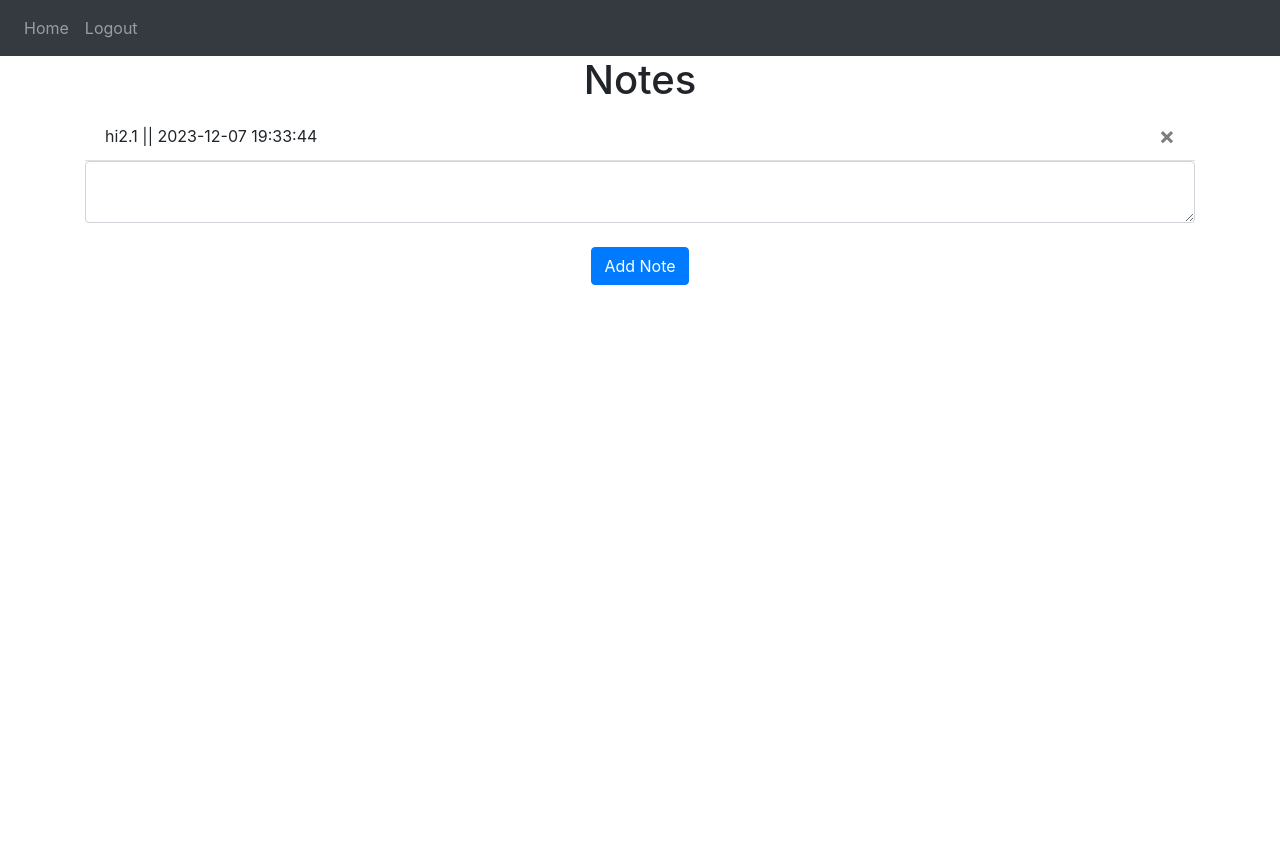
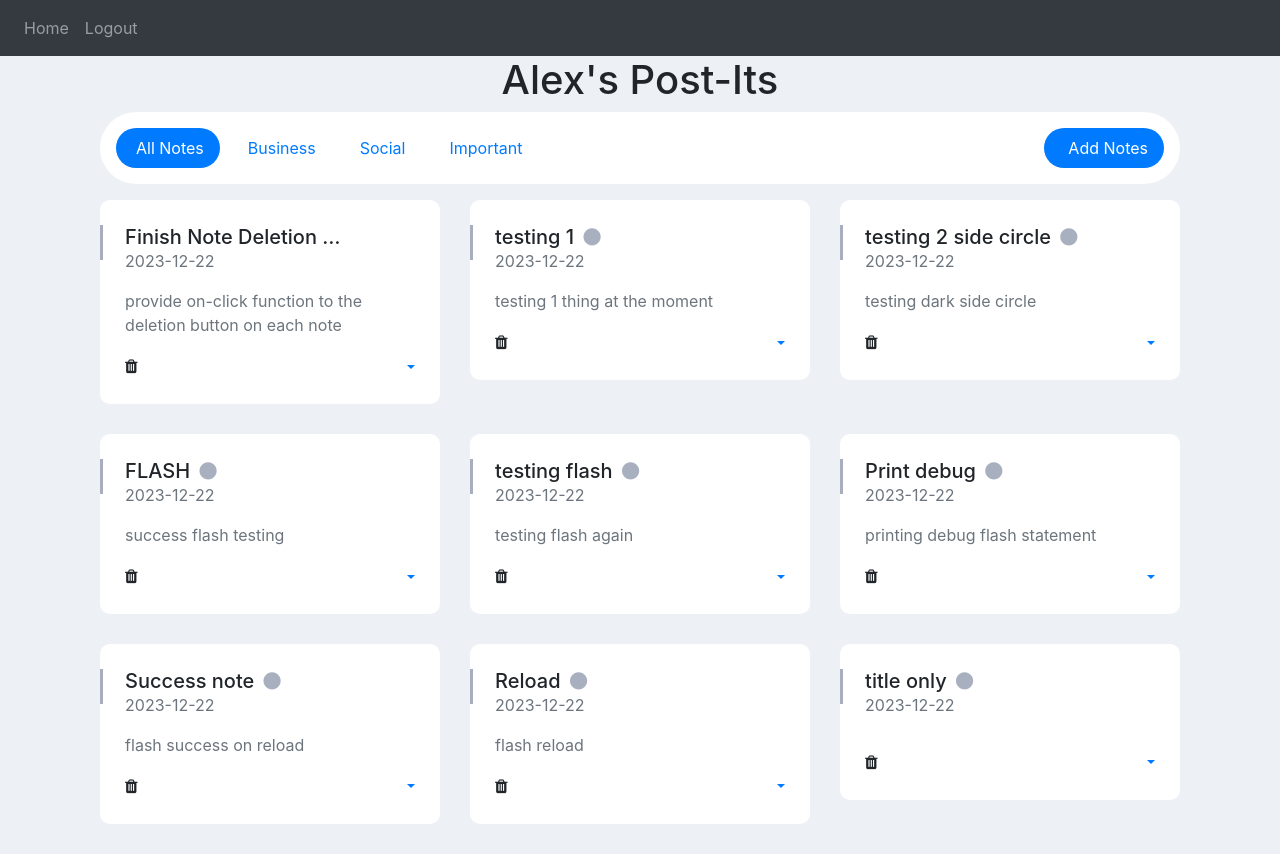
Before and after one commit to ajaxdwdev/post-it, a Flask app: page / in a window 1280 px wide. Before the commit the page ends 285 px from the top, so only its background shows below. Run offline with Flask 3, Linux system fonts and the light colour scheme; a user stored in the database is signed in; some libraries are stand-ins or nearby versions.

Commit message:
main functionality complete

```diff
--- /dev/null
+++ b/package.json
@@ -0,0 +1,5 @@
+{
+  "dependencies": {
+    "jquery": "^3.7.1"
+  }
+}
--- a/post_it_website/models.py
+++ b/post_it_website/models.py
@@ -4,7 +4,8 @@ from sqlalchemy.sql import func
 
 class Note(db.Model):
     id = db.Column(db.Integer, primary_key=True)
-    data = db.Column(db.String(10000))
+    noteHeading = db.Column(db.String(100))
+    noteContent = db.Column(db.String(10000))
     date = db.Column(db.DateTime(timezone=True), default=func.now())
     userId = db.Column(db.Integer, db.ForeignKey('user.id'))
 
--- a/post_it_website/static/index.js
+++ b/post_it_website/static/index.js
@@ -6,3 +6,197 @@ function deleteNote(noteId) {
     window.location.href = '/';
   });
 }
+
+$(function () {
+  function removeNote() {
+    $('.remove-note')
+      .off('click')
+      .on('click', function (event) {
+        event.stopPropagation();
+        $(this).parents('.single-note-item').remove();
+      });
+  }
+
+  function favouriteNote() {
+    $('.favourite-note')
+      .off('click')
+      .on('click', function (event) {
+        event.stopPropagation();
+        $(this).parents('.single-note-item').toggleClass('note-favourite');
+      });
+  }
+
+  function addLabelGroups() {
+    $('.category-selector .badge-group-item')
+      .off('click')
+      .on('click', function (event) {
+        event.preventDefault();
+        /* Act on the event */
+        var getclass = this.className;
+        var getSplitclass = getclass.split(' ')[0];
+        if ($(this).hasClass('badge-business')) {
+          $(this).parents('.single-note-item').removeClass('note-social');
+          $(this).parents('.single-note-item').removeClass('note-important');
+          $(this).parents('.single-note-item').toggleClass(getSplitclass);
+        } else if ($(this).hasClass('badge-social')) {
+          $(this).parents('.single-note-item').removeClass('note-business');
+          $(this).parents('.single-note-item').removeClass('note-important');
+          $(this).parents('.single-note-item').toggleClass(getSplitclass);
+        } else if ($(this).hasClass('badge-important')) {
+          $(this).parents('.single-note-item').removeClass('note-social');
+          $(this).parents('.single-note-item').removeClass('note-business');
+          $(this).parents('.single-note-item').toggleClass(getSplitclass);
+        }
+      });
+  }
+
+  var $btns = $('.note-link').click(function () {
+    if (this.id == 'all-category') {
+      var $el = $('.' + this.id).fadeIn();
+      $('#note-full-container > div').not($el).hide();
+    }
+    if (this.id == 'important') {
+      var $el = $('.' + this.id).fadeIn();
+      $('#note-full-container > div').not($el).hide();
+    } else {
+      var $el = $('.' + this.id).fadeIn();
+      $('#note-full-container > div').not($el).hide();
+    }
+    $btns.removeClass('active');
+    $(this).addClass('active');
+  });
+
+  $('#add-notes').on('click', function (event) {
+    $('#addnotesmodal').modal('show');
+    $('#btn-n-save').hide();
+    $('#btn-n-add').show();
+  });
+
+  // Button add
+  $('#btn-n-add').on('click', function (event) {
+    event.preventDefault();
+    /* Act on the event */
+    var today = new Date();
+    var dd = String(today.getDate()).padStart(2, '0');
+    var mm = String(today.getMonth()); //January is 0!
+    var yyyy = today.getFullYear();
+    var monthNames = [
+      'Jan',
+      'Feb',
+      'Mar',
+      'Apr',
+      'May',
+      'Jun',
+      'Jul',
+      'Aug',
+      'Sep',
+      'Oct',
+      'Nov',
+      'Dec',
+    ];
+    today = dd + ' ' + monthNames[mm] + ' ' + yyyy;
+
+    var $_noteTitle = document.getElementById('note-has-title').value;
+    var $_noteDescription = document.getElementById(
+      'note-has-description'
+    ).value;
+
+    //Collect form Data
+    var noteData = {
+      noteHeading: $_noteTitle,
+      noteContent: $_noteDescription,
+    };
+
+    $.ajax({
+      type: 'POST',
+      url: '/add-note',
+      contentType: 'application/json;charset=UTF-8',
+      data: JSON.stringify(noteData),
+      success: function (response) {
+        //handle success, eg close modal
+        $('#addnotesmodal').modal('hide');
+        location.reload();
+      },
+      error: function (error) {
+        //handle error
+        console.error('Error submitting note:', error);
+        location.reload();
+      },
+    });
+
+    $html =
+      '<div class="col-md-4 single-note-item all-category"><div class="card card-body">' +
+      '<span class="side-stick"></span>' +
+      '<h5 class="note-title text-truncate w-75 mb-0" data-noteHeading="' +
+      $_noteTitle +
+      '">' +
+      $_noteTitle +
+      '<i class="point fa fa-circle ml-1 font-10"></i></h5>' +
+      '<p class="note-date font-12 text-muted">' +
+      today +
+      '</p>' +
+      '<div class="note-content">' +
+      '<p class="note-inner-content text-muted" data-noteContent="' +
+      $_noteDescription +
+      '">' +
+      $_noteDescription +
+      '</p>' +
+      '</div>' +
+      '<div class="d-flex align-items-center">' +
+      '<span class="mr-1"><i class="fa fa-star favourite-note"></i></span>' +
+      '<span class="mr-1"><i class="fa fa-trash remove-note"></i></span>' +
+      '<div class="ml-auto">' +
+      '<div class="category-selector btn-group">' +
+      '<a class="nav-link dropdown-toggle category-dropdown label-group p-0" data-toggle="dropdown" href="#" role="button" aria-haspopup="true" aria-expanded="true">' +
+      '<div class="category">' +
+      '<div class="category-business"></div>' +
+      '<div class="category-social"></div>' +
+      '<div class="category-important"></div>' +
+      '<span class="more-options text-dark"><i class="icon-options-vertical"></i></span>' +
+      '</div>' +
+      '</a>' +
+      '<div class="dropdown-menu dropdown-menu-right category-menu">' +
+      '<a class="note-business badge-group-item badge-business dropdown-item position-relative category-business text-success" href="javascript:void(0);"><i class="mdi mdi-checkbox-blank-circle-outline mr-1"></i>Business</a>' +
+      '<a class="note-social badge-group-item badge-social dropdown-item position-relative category-social text-info" href="javascript:void(0);"><i class="mdi mdi-checkbox-blank-circle-outline mr-1"></i> Social</a>' +
+      '<a class="note-important badge-group-item badge-important dropdown-item position-relative category-important text-danger" href="javascript:void(0);"><i class="mdi mdi-checkbox-blank-circle-outline mr-1"></i> Important</a>' +
+      '</div>' +
+      '</div>' +
+      '</div>' +
+      '</div>' +
+      '</div></div> ';
+
+    $('#note-full-container').prepend($html);
+    $('#addnotesmodal').modal('hide');
+
+    removeNote();
+    favouriteNote();
+    addLabelGroups();
+  });
+
+  $('#addnotesmodal').on('hidden.bs.modal', function (event) {
+    event.preventDefault();
+    document.getElementById('note-has-title').value = '';
+    document.getElementById('note-has-description').value = '';
+  });
+
+  removeNote();
+  favouriteNote();
+  addLabelGroups();
+
+  $('#btn-n-add').attr('disabled', 'disabled');
+});
+
+$('#note-has-title').keyup(function () {
+  var empty = false;
+  $('#note-has-title').each(function () {
+    if ($(this).val() == '') {
+      empty = true;
+    }
+  });
+
+  if (empty) {
+    $('#btn-n-add').attr('disabled', 'disabled');
+  } else {
+    $('#btn-n-add').removeAttr('disabled');
+  }
+});
--- /dev/null
+++ b/post_it_website/static/stylesheet.css
@@ -0,0 +1,148 @@
+body {
+    background: #edf1f5;
+    margin-top: 0px;
+}
+
+.card {
+    position: relative;
+    display: flex;
+    flex-direction: column;
+    min-width: 0;
+    word-wrap: break-word;
+    background-color: #fff;
+    background-clip: border-box;
+    border: 0 solid transparent;
+    border-radius: 0;
+}
+
+.card {
+    margin-bottom: 30px;
+}
+
+.card-body {
+    flex: 1 1 auto;
+    padding: 1.57rem;
+}
+
+.note-has-grid .nav-link {
+    padding: .5rem
+}
+
+.note-has-grid .single-note-item .card {
+    border-radius: 10px
+}
+
+.note-has-grid .single-note-item .favourite-note {
+    cursor: pointer
+}
+
+.note-has-grid .single-note-item .side-stick {
+    position: absolute;
+    width: 3px;
+    height: 35px;
+    left: 0;
+    background-color: rgba(82, 95, 127, .5)
+}
+
+.note-has-grid .single-note-item .category-dropdown .dropdown-toggle:after {
+    display: none
+}
+
+.note-has-grid .single-note-item .category [class*=category-] {
+    height: 15px;
+    width: 15px;
+    display: none
+}
+
+.note-has-grid .single-note-item .category [class*=category-]::after {
+    content: "\f0d7";
+    font: normal normal normal 14px/1 FontAwesome;
+    font-size: 12px;
+    color: #fff;
+    position: absolute
+}
+
+.note-has-grid .single-note-item .category .category-business {
+    background-color: rgba(44, 208, 126, .5);
+    border: 2px solid #2cd07e
+}
+
+.note-has-grid .single-note-item .category .category-social {
+    background-color: rgba(44, 171, 227, .5);
+    border: 2px solid #2cabe3
+}
+
+.note-has-grid .single-note-item .category .category-important {
+    background-color: rgba(255, 80, 80, .5);
+    border: 2px solid #ff5050
+}
+
+.note-has-grid .single-note-item.all-category .point {
+    color: rgba(82, 95, 127, .5)
+}
+
+.note-has-grid .single-note-item.note-business .point {
+    color: rgba(44, 208, 126, .5)
+}
+
+.note-has-grid .single-note-item.note-business .side-stick {
+    background-color: rgba(44, 208, 126, .5)
+}
+
+.note-has-grid .single-note-item.note-business .category .category-business {
+    display: inline-block
+}
+
+.note-has-grid .single-note-item.note-favourite .favourite-note {
+    color: #ffc107
+}
+
+.note-has-grid .single-note-item.note-social .point {
+    color: rgba(44, 171, 227, .5)
+}
+
+.note-has-grid .single-note-item.note-social .side-stick {
+    background-color: rgba(44, 171, 227, .5)
+}
+
+.note-has-grid .single-note-item.note-social .category .category-social {
+    display: inline-block
+}
+
+.note-has-grid .single-note-item.note-important .point {
+    color: rgba(255, 80, 80, .5)
+}
+
+.note-has-grid .single-note-item.note-important .side-stick {
+    background-color: rgba(255, 80, 80, .5)
+}
+
+.note-has-grid .single-note-item.note-important .category .category-important {
+    display: inline-block
+}
+
+.note-has-grid .single-note-item.all-category .more-options,
+.note-has-grid .single-note-item.all-category.note-favourite .more-options {
+    display: block
+}
+
+.note-has-grid .single-note-item.all-category.note-business .more-options,
+.note-has-grid .single-note-item.all-category.note-favourite.note-business .more-options,
+.note-has-grid .single-note-item.all-category.note-favourite.note-important .more-options,
+.note-has-grid .single-note-item.all-category.note-favourite.note-social .more-options,
+.note-has-grid .single-note-item.all-category.note-important .more-options,
+.note-has-grid .single-note-item.all-category.note-social .more-options {
+    display: none
+}
+
+@media (max-width:767.98px) {
+    .note-has-grid .single-note-item {
+        max-width: 100%
+    }
+}
+
+@media (max-width:991.98px) {
+    .note-has-grid .single-note-item {
+        max-width: 216px
+    }
+}
--- a/post_it_website/templates/base.html
+++ b/post_it_website/templates/base.html
@@ -6,8 +6,20 @@
     <meta name="viewport" content="width=device-width, initial-scale=1" />
     <link rel="stylesheet" href="https://stackpath.bootstrapcdn.com/bootstrap/4.4.1/css/bootstrap.min.css"
         integrity="sha384-Vkoo8x4CGsO3+Hhxv8T/Q5PaXtkKtu6ug5TOeNV6gBiFeWPGFN9MuhOf23Q9Ifjh" crossorigin="anonymous" />
+
+
     <link rel="stylesheet" href="https://stackpath.bootstrapcdn.com/font-awesome/4.7.0/css/font-awesome.min.css"
         crossorigin="anonymous" />
+
+
+    <!--
+    <link href="https://maxcdn.bootstrapcdn.com/font-awesome/4.3.0/css/font-awesome.min.css" rel="stylesheet">
+    -->
+
+    <link rel="stylesheet" href="{{ url_for('static', filename='stylesheet.css') }}" />
+
+    <script src="https://code.jquery.com/jquery-3.7.1.min.js"></script>
+
 
     <title>{% block title %}Home{% endblock %}</title>
 </head>
@@ -57,9 +69,6 @@
         {% endblock %}
     </div>
 
-    <script src="https://code.jquery.com/jquery-3.2.1.slim.min.js"
-        integrity="sha384-KJ3o2DKtIkvYIK3UENzmM7KCkRr/rE9/Qpg6aAZGJwFDMVNA/GpGFF93hXpG5KkN"
-        crossorigin="anonymous"></script>
     <script src="https://cdnjs.cloudflare.com/ajax/libs/popper.js/1.12.9/umd/popper.min.js"
         integrity="sha384-ApNbgh9B+Y1QKtv3Rn7W3mgPxhU9K/ScQsAP7hUibX39j7fakFPskvXusvfa0b4Q"
         crossorigin="anonymous"></script>
@@ -68,6 +77,7 @@
         crossorigin="anonymous"></script>
 
     <script type="text/javascript" src="{{ url_for('static', filename='index.js')}}"></script>
+
 </body>
 
 </html>
--- /dev/null
+++ b/post_it_website/templates/dashboard.html
@@ -0,0 +1,137 @@
+{% extends "base.html" %}
+
+{% block title %}Post-It Dashboard{% endblock %}
+
+{% block content %}
+<h1 align="center">{{user.firstName}}'s Post-Its</h1>
+<div class="page-content container note-has-grid">
+    <ul class="nav nav-pills p-3 bg-white mb-3 rounded-pill align-items-center">
+        <li class="nav-item">
+            <a href="javascript:void(0)"
+                class="nav-link rounded-pill note-link d-flex align-items-center px-2 px-md-3 mr-0 mr-md-2 active"
+                id="all-category">
+                <i class="icon-layers mr-1"></i><span class="d-none d-md-block">All Notes</span>
+            </a>
+        </li>
+        <li class="nav-item">
+            <a href="javascript:void(0)"
+                class="nav-link rounded-pill note-link d-flex align-items-center px-2 px-md-3 mr-0 mr-md-2"
+                id="note-business"> <i class="icon-briefcase mr-1"></i><span
+                    class="d-none d-md-block">Business</span></a>
+        </li>
+        <li class="nav-item">
+            <a href="javascript:void(0)"
+                class="nav-link rounded-pill note-link d-flex align-items-center px-2 px-md-3 mr-0 mr-md-2"
+                id="note-social"> <i class="icon-share-alt mr-1"></i><span class="d-none d-md-block">Social</span></a>
+        </li>
+        <li class="nav-item">
+            <a href="javascript:void(0)"
+                class="nav-link rounded-pill note-link d-flex align-items-center px-2 px-md-3 mr-0 mr-md-2"
+                id="note-important"> <i class="icon-tag mr-1"></i><span class="d-none d-md-block">Important</span></a>
+        </li>
+        <li class="nav-item ml-auto">
+            <a href="javascript:void(0)" class="nav-link btn-primary rounded-pill d-flex align-items-center px-3"
+                id="add-notes"> <i class="icon-note m-1"></i><span class="d-none d-md-block font-14">Add
+                    Notes</span></a>
+        </li>
+    </ul>
+    <div class="tab-content bg-transparent">
+        <div id="note-full-container" class="note-has-grid row">
+            {% for note in user.notes %}
+            <div class="col-md-4 single-note-item all-category" style="">
+                <div class="card card-body">
+                    <span class="side-stick"></span>
+                    <h5 class="note-title text-truncate w-75 mb-0" data-noteheading="{{ note.noteHeading }}"> {{ note.noteHeading }} <i class="point fa fa-circle ml-1 font-10"></i></h5>
+                    <p class="note-date font-12 text-muted">{{ note.date.strftime('%Y-%m-%d') }}</p>
+                    <div class="note-content">
+                        <p class="note-inner-content text-muted"
+                            data-notecontent="{{ note.noteContent }}">
+                            {{ note.noteContent }}</p>
+                    </div>
+                    <div class="d-flex align-items-center">
+                        <!--
+                            <span class="mr-1"><i class="fa fa-star favourite-note"></i></span>
+                        -->
+                        <span class="mr-1"><i class="fa fa-trash remove-note" onClick="deleteNote({{ note.id }})"></i></span>
+                        <div class="ml-auto">
+                            <div class="category-selector btn-group">
+                                <a class="nav-link dropdown-toggle category-dropdown label-group p-0"
+                                    data-toggle="dropdown" href="#" role="button" aria-haspopup="true"
+                                    aria-expanded="true">
+                                    <div class="category">
+                                        <div class="category-business"></div>
+                                        <div class="category-social"></div>
+                                        <div class="category-important"></div>
+                                        <span class="more-options text-dark"><i
+                                                class="icon-options-vertical"></i></span>
+                                    </div>
+                                </a>
+                                <div class="dropdown-menu dropdown-menu-right category-menu">
+                                    <a class="note-business badge-group-item badge-business dropdown-item position-relative category-business text-success"
+                                        href="javascript:void(0);">
+                                        <i class="mdi mdi-checkbox-blank-circle-outline mr-1"></i>Business
+                                    </a>
+                                    <a class="note-social badge-group-item badge-social dropdown-item position-relative category-social text-info"
+                                        href="javascript:void(0);">
+                                        <i class="mdi mdi-checkbox-blank-circle-outline mr-1"></i> Social
+                                    </a>
+                                    <a class="note-important badge-group-item badge-important dropdown-item position-relative category-important text-danger"
+                                        href="javascript:void(0);">
+                                        <i class="mdi mdi-checkbox-blank-circle-outline mr-1"></i> Important
+                                    </a>
+                                </div>
+                            </div>
+                        </div>
+                    </div>
+                </div>
+            </div>
+            {% endfor %}
+        </div>
+    </div>
+
+    <!-- Modal Add Post-It notes -->
+    <div class="modal fade" id="addnotesmodal" tabindex="-1" role="dialog" aria-labelledby="addnotesmodalTitle"
+        style="display: none;" aria-hidden="true">
+        <div class="modal-dialog modal-dialog-centered" role="document">
+            <div class="modal-content border-0">
+                <div class="modal-header bg-info text-white">
+                    <h5 class="modal-title text-white">Add Post-It</h5>
+                    <button type="button" class="close text-white" data-dismiss="modal" aria-label="Close">
+                        <span aria-hidden="true">×</span>
+                    </button>
+                </div>
+                <div class="modal-body">
+                    <div class="notes-box">
+                        <div class="notes-content">
+                            <form method="POST" action="javascript:void(0);" id="addNoteForm">
+                                <div class="row">
+                                    <div class="col-md-12 mb-3">
+                                        <div class="note-title">
+                                            <label>Note Title</label>
+                                            <input type="text" name="noteHeading" id="note-has-title" class="form-control" minlength="10"
+                                                placeholder="Title" />
+                                        </div>
+                                    </div>
+
+                                    <div class="col-md-12">
+                                        <div class="note-description">
+                                            <label>Note Description</label>
+                                            <textarea name="noteContent" id="note-has-description" class="form-control" minlength="10"
+                                                placeholder="Description" rows="3"></textarea>
+                                        </div>
+                                    </div>
+                                </div>
+                            </form>
+                        </div>
+                    </div>
+                </div>
+                <div class="modal-footer">
+                    <button type="submit" id="btn-n-save" class="float-left btn btn-success" style="display: none;">Save</button>
+                    <button class="btn btn-danger" data-dismiss="modal">Discard</button>
+                    <button id="btn-n-add" class="btn btn-info" disabled="disabled">Add</button>
+                </div>
+            </div>
+        </div>
+    </div>
+</div>
+{% endblock %}
--- a/post_it_website/views.py
+++ b/post_it_website/views.py
@@ -9,16 +9,23 @@ views = Blueprint('views', __name__)
 @views.route('/', methods=['GET', 'POST'])
 @login_required
 def home():
+    '''
     if request.method == 'POST':
-        note = request.form.get('note')
-        if len(note) < 1:
+        ##note = request.form.get('note')
+        data = request.get_json()
+        note_Heading = data.get('noteHeading')
+        note_Content = data.get('noteContent')
+        if len(note_Heading or note_Content) < 1:
             flash('Cannot post an empty note!', category='invalid_entry')
         else:
-            new_note = Note(data=note, userId=current_user.id)
+            ##new_note = Note(data=note, userId=current_user.id)
+            new_note= Note(noteHeading=note_Heading, noteContent=note_Content, userId=current_user.id)
             db.session.add(new_note)
             db.session.commit()
             flash('Note added!', category='success')
-    return render_template("home.html", user=current_user)
+    ##return render_template("home.html", user=current_user)
+    '''
+    return render_template("dashboard.html", user=current_user)
 
 @views.route('/delete-note', methods=['POST'])
 def delete_note():
@@ -31,3 +38,26 @@ def delete_note():
             db.session.commit()
 
     return jsonify({})
+
+@views.route('/add-note', methods=['POST'])
+@login_required
+def add_note():
+    data = request.get_json()
+
+    note_heading = data.get('noteHeading')
+    note_content = data.get('noteContent')
+
+    if len(note_heading or note_content) < 1:
+        flash('Cannot post an empty note!', category='invalid_entry')
+        return jsonify({'error': 'Cannot add an empty note!'}), 400
+    else:
+        new_note = Note(noteHeading=note_heading, noteContent=note_content, userId=current_user.id)
+
+        db.session.add(new_note)
+        db.session.commit()
+
+        print('Note added successfully!')
+        flash('Note added!', category='success')
+
+    return jsonify({'message': 'Note added successfully!'})
+    ##return render_template("dashboard.html", user=current_user)
```
Also changed, not shown: instance/database.db, package-lock.json (added).
